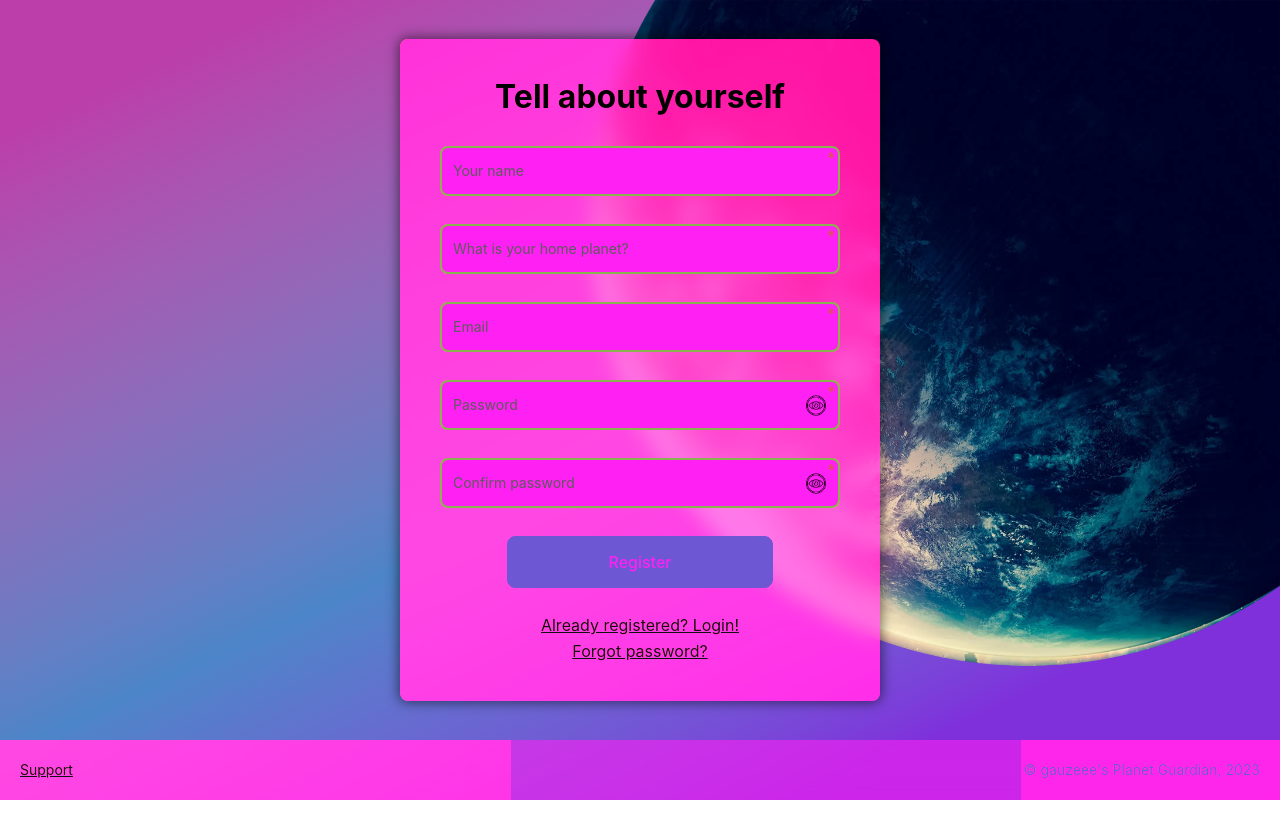
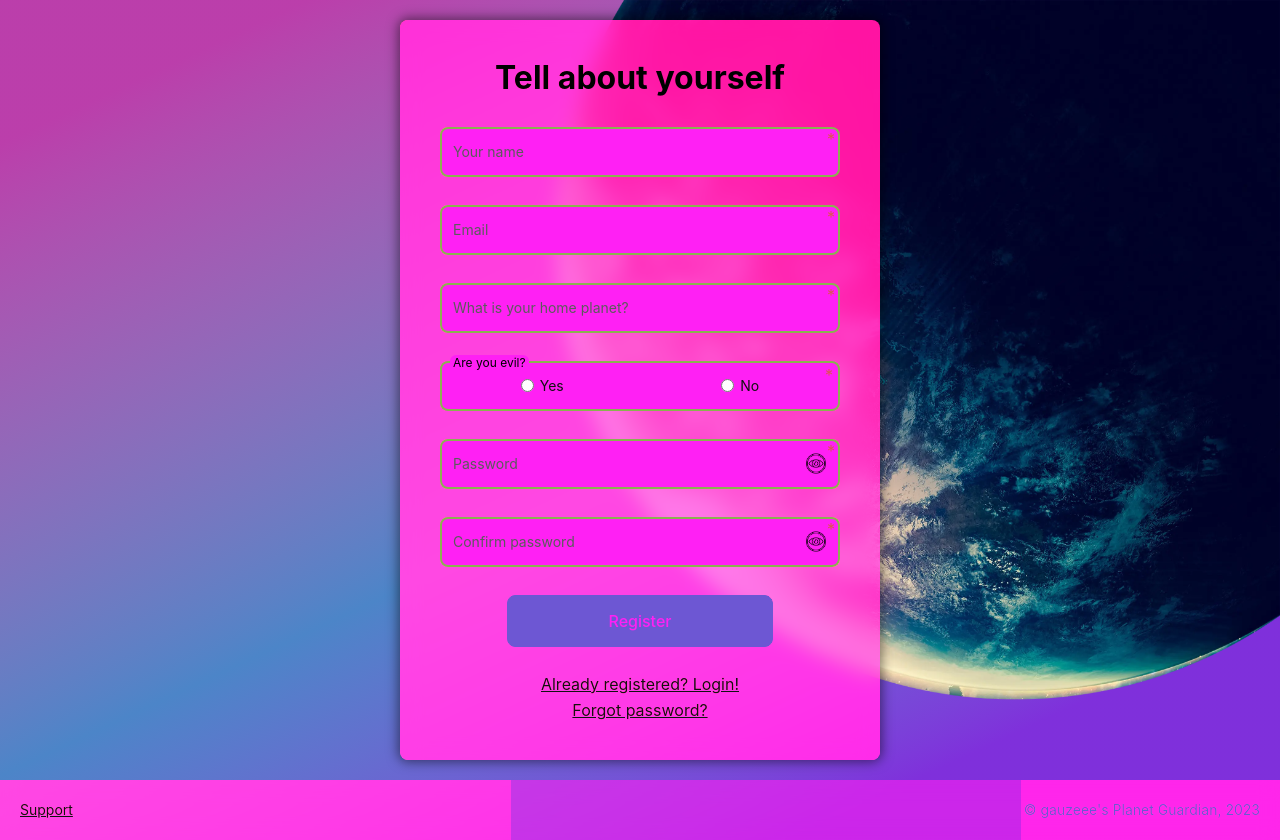
Before and after one commit to gauzeee/aliens-auth-app, a React (Vite) app: page /aliens-auth-app/auth/signup in a window 1280 px wide. Before the commit the page ends 800 px from the top, so only its background shows below. Built offline with nearby package versions, Linux system fonts and the light colour scheme.

Commit message:
added radio component and evil sections

```diff
--- a/src/api/types.ts
+++ b/src/api/types.ts
@@ -2,4 +2,5 @@ export interface User {
   email: string;
   username: string;
   home_planet: string;
+  is_evil: "true" | "false";
 }
--- /dev/null
+++ b/src/components/Radio/Radio.module.css
@@ -0,0 +1,70 @@
+.fieldset {
+  border-radius: 8px;
+  border: 2px solid var(--color-darkgreen);
+  margin: 0 0 28px 0;
+  background-color: var(--color-white);
+  display: flex;
+  justify-content: space-around;
+  align-items: center;
+  height: 50px;
+  box-sizing: border-box;
+  padding: 0;
+  transition: border-color 0.3s;
+}
+
+.fieldset:disabled {
+  filter: grayscale(0.8);
+  background-color: var(--bg-color-gray);
+}
+
+.fieldset:focus-within {
+  border-color: var(--color-green);
+  box-shadow: 0 0 0 1px var(--text-color);
+}
+
+.fieldset::after {
+  z-index: -1;
+}
+
+.fieldset:focus-within::after {
+  transform: translate(-6px, -30px) rotate(-8deg);
+}
+
+.legend {
+  background-color: var(--color-white);
+  border-radius: 6px;
+  font-size: 12px;
+  padding: 1px 3px;
+  position: absolute;
+  left: 8px;
+  top: -8px;
+}
+
+.radioContainer {
+  display: inline-flex;
+  justify-content: center;
+  align-items: center;
+  padding: 1px 2px;
+  border-radius: 6px;
+}
+
+.radioContainer:focus-within {
+  box-shadow: 0 0 0 1px var(--text-color);
+}
+
+.radio {
+  accent-color: var(--color-green);
+  margin-right: 6px;
+  cursor: pointer;
+  border-radius: 4px;
+}
+
+.radio:focus-visible {
+  outline: none;
+}
+
+.radioLabel {
+  color: var(--text-color);
+  font-size: 14px;
+  cursor: pointer;
+}
--- /dev/null
+++ b/src/components/Radio/Radio.tsx
@@ -0,0 +1,42 @@
+import React from "react";
+
+import styles from "./Radio.module.css";
+import inputStyles from "../Input/Input.module.css";
+
+export type RadioOption = Record<"value" | "text" | "id", string>;
+
+type RadioPropsTypes = {
+  options: RadioOption[];
+  label: string;
+  name: string;
+  required?: boolean;
+  disabled?: boolean;
+};
+
+export const Radio = (props: RadioPropsTypes) => {
+  const { label, options, name, required, disabled } = props;
+  return (
+    <fieldset
+      className={`${inputStyles.inputWrapper} ${styles.fieldset}`}
+      disabled={disabled}
+    >
+      {required && <span className={inputStyles.inputRequired}>*</span>}
+      <legend className={styles.legend}>{label}</legend>
+      {options.map((option) => (
+        <div className={styles.radioContainer} key={option.text}>
+          <input
+            className={styles.radio}
+            type="radio"
+            value={option.value}
+            name={name}
+            required={required}
+            id={option.id}
+          />
+          <label className={styles.radioLabel} htmlFor={option.id}>
+            {option.text}
+          </label>
+        </div>
+      ))}
+    </fieldset>
+  );
+};
--- /dev/null
+++ b/src/components/Radio/index.ts
@@ -0,0 +1 @@
+export { Radio } from "./Radio";
--- a/src/components/index.ts
+++ b/src/components/index.ts
@@ -1,3 +1,4 @@
 export { Loader } from "./Loader";
 export { Input } from "./Input";
 export { Button } from "./Button";
+export { Radio } from "./Radio";
--- a/src/features/Form/Form.module.css
+++ b/src/features/Form/Form.module.css
@@ -50,6 +50,26 @@
   }
 }
 
+.evilSection {
+  background-color: var(--color-red);
+  color: var(--color-white);
+  padding: 10px 30px;
+  margin-top: 10px;
+  border-radius: 8px;
+}
+
+.evilList {
+  text-align: left;
+}
+
+.evilMartianSection {
+  background-color: var(--color-darkgreen);
+}
+
+.evilMartianSection a {
+  color: var(--color-white);
+}
+
 @media all and (max-width: 500px) {
   .form {
     width: calc(100vw - 40px);
--- a/src/features/Form/Form.tsx
+++ b/src/features/Form/Form.tsx
@@ -5,7 +5,7 @@ import {
   useActionData,
   useNavigation,
 } from "react-router-dom";
-import { Button, Input } from "@/components";
+import { Button, Input, Radio } from "@/components";
 import { ActionLink, FormFields } from "./types";
 
 import styles from "./Form.module.css";
@@ -68,7 +68,15 @@ export const Form = (props: FormPropsTypes) => {
                   error={errors?.[name]}
                 />
               );
-
+            case "radio":
+              return field?.options ? (
+                <Radio
+                  required={field.required}
+                  label={field.label}
+                  name={name}
+                  options={field.options}
+                />
+              ) : null;
             default:
               return null;
           }
--- a/src/features/Form/types.ts
+++ b/src/features/Form/types.ts
@@ -1,10 +1,13 @@
-export type AvailableFields = "input" | "password";
+import { RadioOption } from "@/components/Radio/Radio";
+
+export type AvailableFields = "input" | "password" | "radio";
 
 export type FormField = {
   label: string;
   required?: boolean;
   type: AvailableFields;
   disabled?: boolean;
+  options?: RadioOption[];
 };
 
 export type ActionLink = {
--- a/src/pages/Home.tsx
+++ b/src/pages/Home.tsx
@@ -15,6 +15,39 @@ const Home = () => {
           <p>Your registration on our planet is confirmed.</p>
           <p>You comes from:</p>
           <p className={blockStyles.planet}>{userData.home_planet}</p>
+          {userData.is_evil === "true" && (
+            <>
+              {userData.home_planet === "Mars" && (
+                <>
+                  <p>and</p>
+                  <article
+                    className={`${styles.evilSection} ${styles.evilMartianSection}`}
+                  >
+                    <h3>EVILMARTIANS ARE AMAZING</h3>
+                    <p>
+                      You can talk with your relatives{" "}
+                      <a
+                        className={styles.actionLink}
+                        href="https://evilmartians.com/chronicles"
+                        rel="nofollow"
+                        target="_blank"
+                      >
+                        here
+                      </a>
+                    </p>
+                  </article>
+                </>
+              )}
+              <article className={styles.evilSection}>
+                <h3 className={styles.evilTitle}>Rules for Evil aliens:</h3>
+                <ul className={styles.evilList}>
+                  <li>Don't eat good people</li>
+                  <li>Don't scare the kids</li>
+                  <li>Do not steal cows with a gravity beam</li>
+                </ul>
+              </article>
+            </>
+          )}
           <p>To get your Earth ID scan this QR below:</p>
           <img
             className={blockStyles.image}
--- a/src/pages/authorization/Signup.tsx
+++ b/src/pages/authorization/Signup.tsx
@@ -9,15 +9,24 @@ const signupFormFields: FormFields = {
     required: true,
     type: "input",
   },
+  email: {
+    label: "Email",
+    required: true,
+    type: "input",
+  },
   home_planet: {
     label: "What is your home planet?",
     required: true,
     type: "input",
   },
-  email: {
-    label: "Email",
+  is_evil: {
+    label: "Are you evil?",
+    type: "radio",
     required: true,
-    type: "input",
+    options: [
+      { value: "true", text: "Yes", id: "evil" },
+      { value: "false", text: "No", id: "not_evil" },
+    ],
   },
   password: {
     label: "Password",
```
